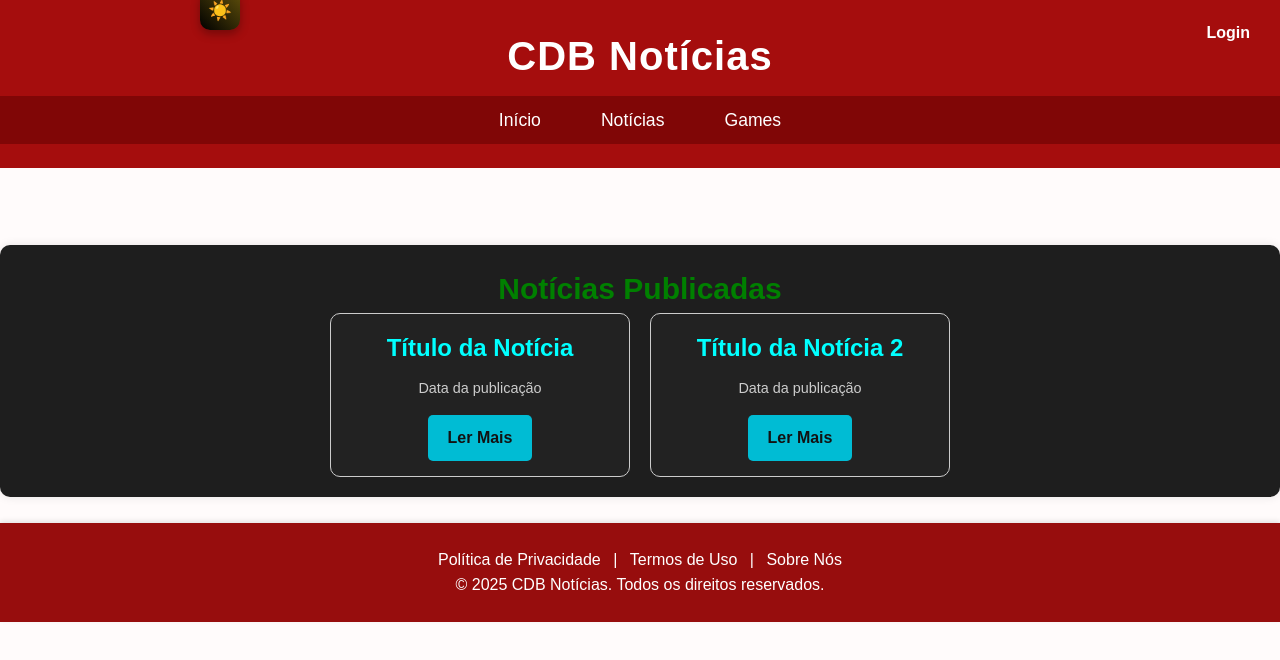
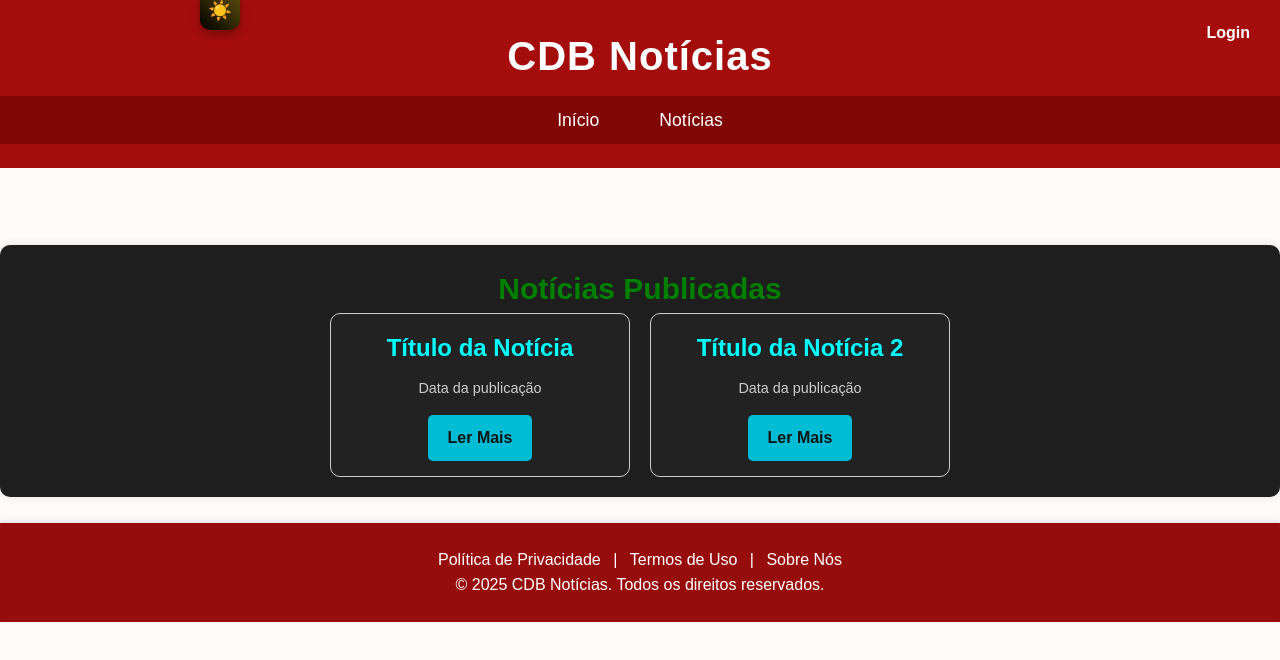
Before and after one commit to guilhermehgz/CDBNoticias, a plain HTML site: page pagnoticia/paginanoticias.html in a window 1280 px wide. Drawn offline with Linux system fonts and the light colour scheme; files that its build step writes are made by us from their sources; no server answers.

Commit message:
Update paginanoticias.html

```diff
--- a/pagnoticia/paginanoticias.html
+++ b/pagnoticia/paginanoticias.html
@@ -19,16 +19,11 @@
 
         <nav>
             <ul class="nav-menu">
-                <li><a class="nav-link" href="/cdbnoticias/index.html">Início</a></li>
-                <li><a class="nav-link" href="/cdbnoticias/pagnoticia/paginanoticias.html">Notícias</a></li>
-               <!-- <li><a class="nav-link" href="../loja/#">Loja</a></li>-->
-                <li><a class="nav-link" href="/gamesjava/games.html">Games</a></li>
-                <!--<li><a class="nav-link" href="../#">Ferramentas</a></li>-->
-            </ul>
+                <li><a class="nav-link" href="/index.html">Início</a></li>
+                <li><a class="nav-link" href="/pagnoticia/paginanoticias.html">Notícias</a></li>
         </nav>
-                </nav>
 
-            </header>
+     </header>
 
             <button class="toggle-theme">☀️</button>
 
```
